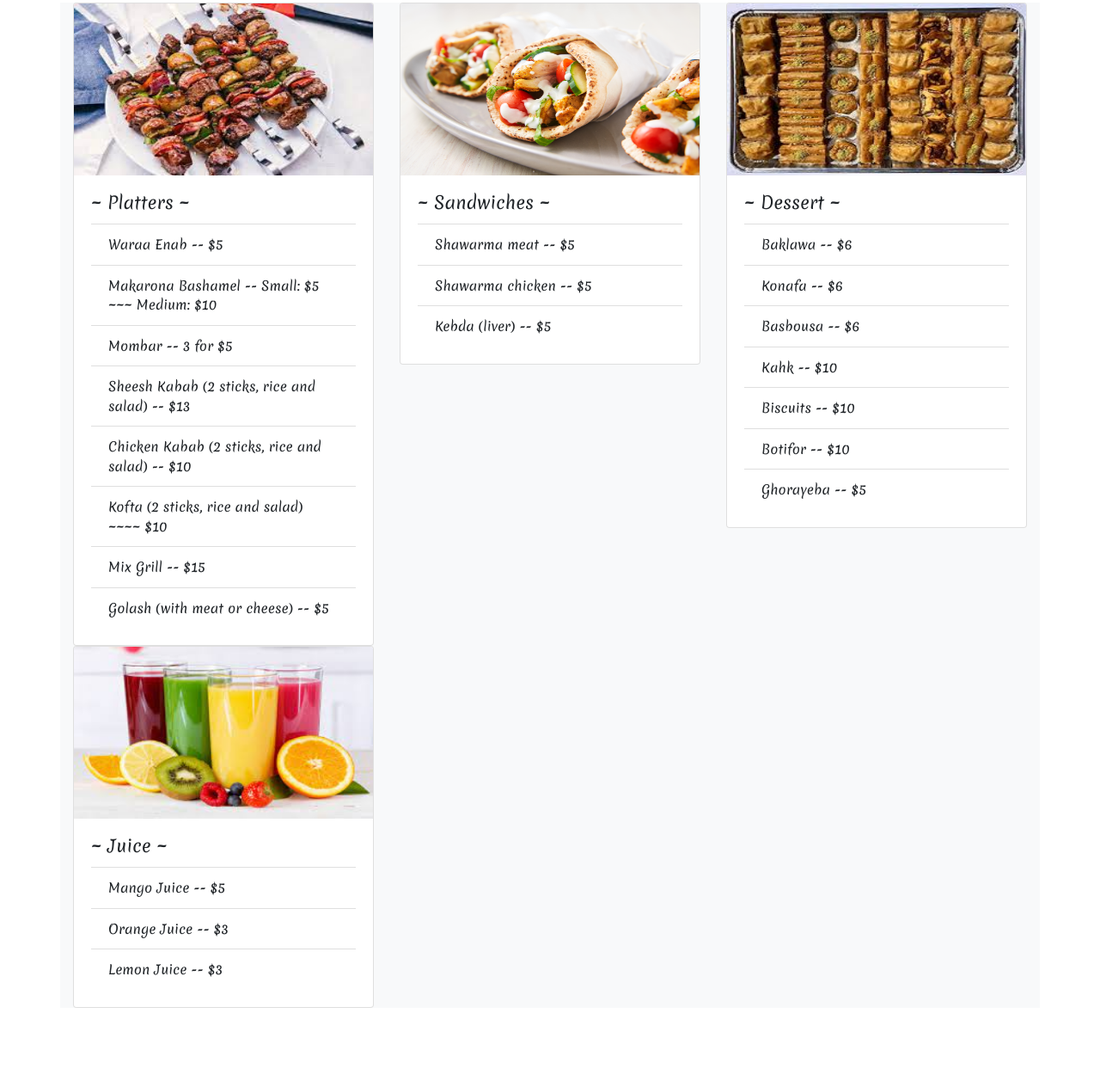
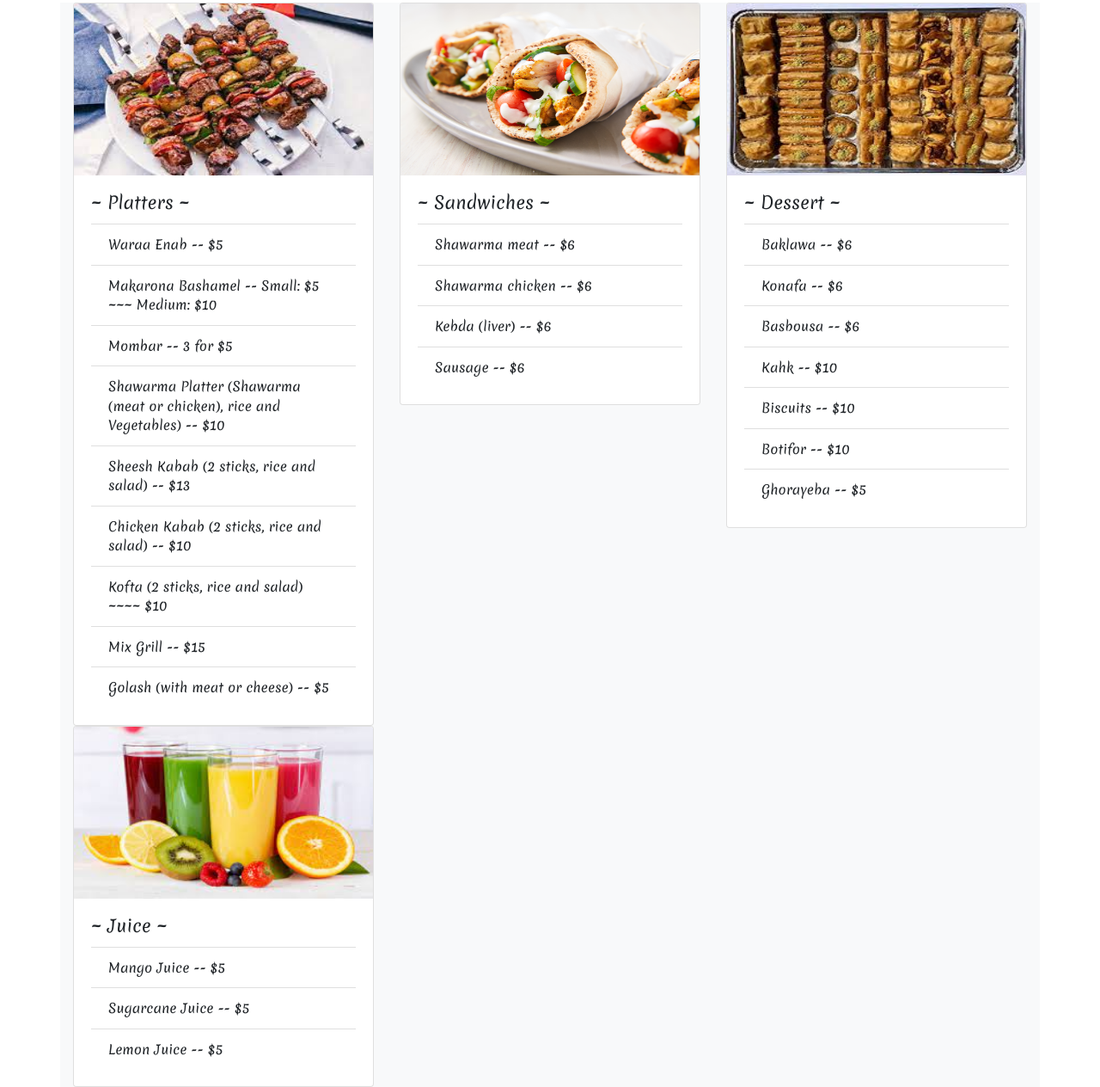
Before and after one commit to davidawoud/fesival-menu, a plain HTML site: page index.html in a window 1280 px wide. Shown: the part 138-1402 px from the top of the page at 86% size. Before the commit the page ends 1310 px from the top, so only its background shows below. Drawn offline with nearby package versions, Linux system fonts and the light colour scheme; some packages are replaced by stand-ins of ours.

Commit message:
9/21 Festival v1

```diff
--- a/index.html
+++ b/index.html
@@ -30,6 +30,7 @@
 							    <li class="list-group-item">Waraa Enab -- $5</li>
 							    <li class="list-group-item">Makarona Bashamel -- Small: $5  ~~~ Medium: $10</li>
 							 	<li class="list-group-item">Mombar -- 3 for $5</li>
+								<li class="list-group-item">Shawarma Platter (Shawarma (meat or chicken), rice and Vegetables) -- $10</li>
 							 	<li class="list-group-item">Sheesh Kabab (2 sticks, rice and salad) -- $13</li>
 								<li class="list-group-item">Chicken Kabab (2 sticks, rice and salad) -- $10</li>
 								<li class="list-group-item">Kofta (2 sticks, rice and salad) ~~~~ $10</li>
@@ -45,9 +46,10 @@
 					  	<div class="card-body">
 					  		<h5 class="card-title">~ Sandwiches ~</h5>
 					    	<ul class="list-group list-group-flush">
-							    <li class="list-group-item">Shawarma meat -- $5</li>
-							    <li class="list-group-item">Shawarma chicken -- $5</li>
-							 	<li class="list-group-item">Kebda (liver) -- $5</li>
+							    <li class="list-group-item">Shawarma meat -- $6</li>
+							    <li class="list-group-item">Shawarma chicken -- $6</li>
+							 		<li class="list-group-item">Kebda (liver) -- $6</li>
+									<li class="list-group-item">Sausage -- $6</li>
 							</ul>
 					  	</div>
 					</div>
@@ -81,8 +83,8 @@
 					  		<h5 class="card-title">~ Juice ~</h5>
 					    	<ul class="list-group list-group-flush">
 							    <li class="list-group-item">Mango Juice -- $5</li>
-							    <li class="list-group-item">Orange Juice -- $3</li>
-							 	<li class="list-group-item">Lemon Juice -- $3</li>
+							    <li class="list-group-item">Sugarcane Juice -- $5</li>
+							 	<li class="list-group-item">Lemon Juice -- $5</li>
 							</ul>
 					  	</div>
 					</div>
```
